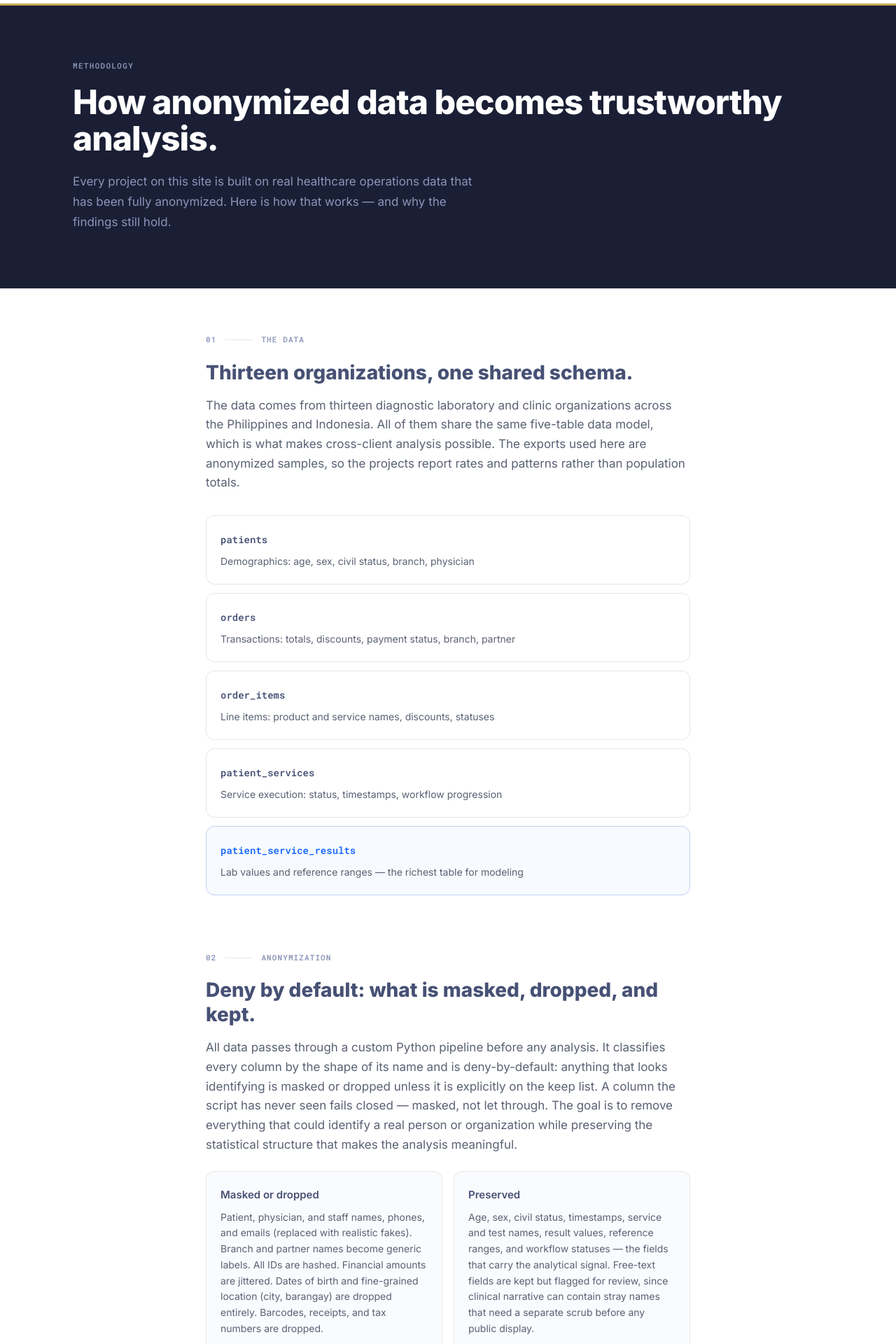
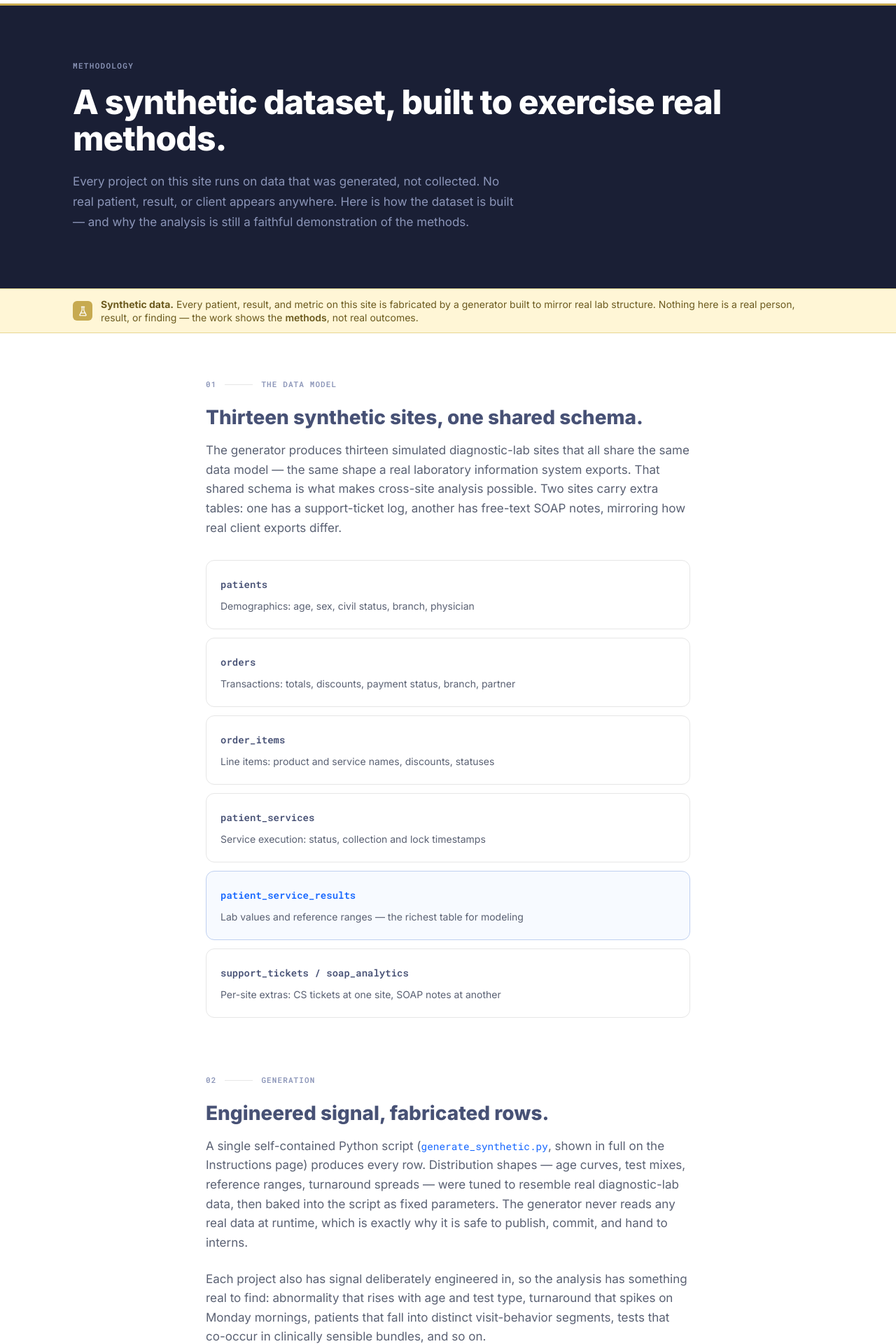
Before and after one commit to OrangeJuice023/dashlabs-sample-project, a Next.js app: page /methodology in a window 1280 px wide. Shown: the part 60-1980 px from the top of the page at 70% size. Built offline with nearby package versions, Linux system fonts and the light colour scheme.

Commit message:
Update page.tsx

```diff
--- a/src/app/methodology/page.tsx
+++ b/src/app/methodology/page.tsx
@@ -1,3 +1,5 @@
+import { SyntheticBadge } from "@/components/SyntheticBadge";
+
 function SectionLabel(props: { number: string; label: string }) {
   return (
     <div className="flex items-center gap-3 mb-5">
@@ -12,15 +14,16 @@ const tables = [
   { name: "patients", desc: "Demographics: age, sex, civil status, branch, physician" },
   { name: "orders", desc: "Transactions: totals, discounts, payment status, branch, partner" },
   { name: "order_items", desc: "Line items: product and service names, discounts, statuses" },
-  { name: "patient_services", desc: "Service execution: status, timestamps, workflow progression" },
+  { name: "patient_services", desc: "Service execution: status, collection and lock timestamps" },
   { name: "patient_service_results", desc: "Lab values and reference ranges — the richest table for modeling" },
+  { name: "support_tickets / soap_analytics", desc: "Per-site extras: CS tickets at one site, SOAP notes at another" },
 ];
 
 const standards = [
-  { title: "Honest metrics only", desc: "Every reported metric comes from real model evaluation on the anonymized data. Where a model underperforms — or where the data cannot support a project at all — the page says so plainly." },
-  { title: "No data leakage", desc: "Features that would not be available at prediction time are excluded. Reference ranges, for example, are used only to create labels — never as model inputs." },
-  { title: "Stated limitations", desc: "Each project ends with an honest account of what the analysis cannot do. Several projects are explicitly marked limited or in development where the data does not support a real result." },
-  { title: "Validation discipline", desc: "Stratified splits, cross-validation, and metrics appropriate to each problem (AUC-ROC, MAE, lift, silhouette) rather than accuracy alone." },
+  { title: "Real models, synthetic data", desc: "Every metric comes from running a real model on the synthetic data — actual train/test splits, actual scoring. What is fabricated is the data, not the evaluation." },
+  { title: "No data leakage", desc: "Features that would not exist at prediction time are excluded. Reference ranges, for example, create the abnormal label but are never fed to the model as inputs." },
+  { title: "Findings are illustrative", desc: "Because the signal in the data was engineered into the generator, the numbers show that the method works — not that a real-world fact was discovered. Each project says so plainly." },
+  { title: "Validation discipline", desc: "Stratified splits, held-out test sets, and metrics matched to each problem (AUC-ROC, MAE, lift, silhouette) rather than accuracy alone." },
 ];
 
 export default function MethodologyPage() {
@@ -34,33 +37,35 @@ export default function MethodologyPage() {
             Methodology
           </p>
           <h1 className="text-[2.5rem] md:text-[3rem] font-extrabold text-white leading-[1.1] tracking-[-0.02em] mb-5">
-            How anonymized data becomes trustworthy analysis.
+            A synthetic dataset, built to exercise real methods.
           </h1>
-          <p className="text-[1.0625rem] text-[#8B95B8] max-w-[600px] leading-[1.7]">
-            Every project on this site is built on real healthcare operations data that has been fully anonymized. Here is how that works — and why the findings still hold.
+          <p className="text-[1.0625rem] text-[#8B95B8] max-w-[640px] leading-[1.7]">
+            Every project on this site runs on data that was generated, not collected. No real patient, result, or client appears anywhere. Here is how the dataset is built — and why the analysis is still a faithful demonstration of the methods.
           </p>
         </div>
       </div>
+
+      <SyntheticBadge variant="banner" />
 
       {/* Content */}
       <div className="max-w-[820px] mx-auto px-8 md:px-12 lg:px-16 py-16 space-y-20">
 
         {/* The data */}
         <section>
-          <SectionLabel number="01" label="The Data" />
+          <SectionLabel number="01" label="The Data Model" />
           <h2 className="text-[1.75rem] font-extrabold text-[#475175] leading-tight mb-4">
-            Thirteen organizations, one shared schema.
+            Thirteen synthetic sites, one shared schema.
           </h2>
           <p className="text-[1.0625rem] text-[#5A6173] leading-relaxed mb-8">
-            The data comes from thirteen diagnostic laboratory and clinic organizations across the Philippines and Indonesia. All of them share the same five-table data model, which is what makes cross-client analysis possible. The exports used here are anonymized samples, so the projects report rates and patterns rather than population totals.
+            The generator produces thirteen simulated diagnostic-lab sites that all share the same data model — the same shape a real laboratory information system exports. That shared schema is what makes cross-site analysis possible. Two sites carry extra tables: one has a support-ticket log, another has free-text SOAP notes, mirroring how real client exports differ.
           </p>
           <div className="space-y-3">
             {tables.map(function renderTable(t, i) {
-              var last = i === 4;
-              var cls = "p-5 rounded-xl border " + (last ? "border-[#BFD0F0] bg-[#ECF2FE]/40" : "border-[#E6E6E6] bg-white");
+              var rich = i === 4;
+              var cls = "p-5 rounded-xl border " + (rich ? "border-[#BFD0F0] bg-[#ECF2FE]/40" : "border-[#E6E6E6] bg-white");
               return (
                 <div key={t.name} className={cls}>
-                  <code className={"font-mono text-sm font-bold " + (last ? "text-[#1566FF]" : "text-[#475175]")}>{t.name}</code>
+                  <code className={"font-mono text-sm font-bold " + (rich ? "text-[#1566FF]" : "text-[#475175]")}>{t.name}</code>
                   <p className="text-[0.875rem] text-[#5A6173] mt-1.5">{t.desc}</p>
                 </div>
               );
@@ -68,23 +73,26 @@ export default function MethodologyPage() {
           </div>
         </section>
 
-        {/* Anonymization */}
+        {/* Generation */}
         <section>
-          <SectionLabel number="02" label="Anonymization" />
+          <SectionLabel number="02" label="Generation" />
           <h2 className="text-[1.75rem] font-extrabold text-[#475175] leading-tight mb-4">
-            Deny by default: what is masked, dropped, and kept.
+            Engineered signal, fabricated rows.
           </h2>
           <p className="text-[1.0625rem] text-[#5A6173] leading-relaxed mb-6">
-            All data passes through a custom Python pipeline before any analysis. It classifies every column by the shape of its name and is deny-by-default: anything that looks identifying is masked or dropped unless it is explicitly on the keep list. A column the script has never seen fails closed — masked, not let through. The goal is to remove everything that could identify a real person or organization while preserving the statistical structure that makes the analysis meaningful.
+            A single self-contained Python script (<code className="font-mono text-[0.9rem] text-[#1566FF]">generate_synthetic.py</code>, shown in full on the Instructions page) produces every row. Distribution shapes — age curves, test mixes, reference ranges, turnaround spreads — were tuned to resemble real diagnostic-lab data, then baked into the script as fixed parameters. The generator never reads any real data at runtime, which is exactly why it is safe to publish, commit, and hand to interns.
+          </p>
+          <p className="text-[1.0625rem] text-[#5A6173] leading-relaxed mb-6">
+            Each project also has signal deliberately engineered in, so the analysis has something real to find: abnormality that rises with age and test type, turnaround that spikes on Monday mornings, patients that fall into distinct visit-behavior segments, tests that co-occur in clinically sensible bundles, and so on.
           </p>
           <div className="grid grid-cols-1 md:grid-cols-2 gap-4">
             <div className="p-5 rounded-xl bg-[#FAFBFE] border border-[#E6E6E6]">
-              <p className="font-semibold text-[#475175] text-[0.9375rem] mb-2">Masked or dropped</p>
-              <p className="text-[0.875rem] text-[#5A6173] leading-relaxed">Patient, physician, and staff names, phones, and emails (replaced with realistic fakes). Branch and partner names become generic labels. All IDs are hashed. Financial amounts are jittered. Dates of birth and fine-grained location (city, barangay) are dropped entirely. Barcodes, receipts, and tax numbers are dropped.</p>
+              <p className="font-semibold text-[#475175] text-[0.9375rem] mb-2">Engineered in</p>
+              <p className="text-[0.875rem] text-[#5A6173] leading-relaxed">Age- and test-driven abnormal rates, weekday and peak-hour turnaround effects, per-patient visit segments, test-bundle co-occurrence, seeded revenue anomalies, keyword-separable ticket categories, multilingual radiology impressions, and per-site operational offsets so benchmarking shows real spread.</p>
             </div>
             <div className="p-5 rounded-xl bg-[#FAFBFE] border border-[#E6E6E6]">
-              <p className="font-semibold text-[#475175] text-[0.9375rem] mb-2">Preserved</p>
-              <p className="text-[0.875rem] text-[#5A6173] leading-relaxed">Age, sex, civil status, timestamps, service and test names, result values, reference ranges, and workflow statuses — the fields that carry the analytical signal. Free-text fields are kept but flagged for review, since clinical narrative can contain stray names that need a separate scrub before any public display.</p>
+              <p className="font-semibold text-[#475175] text-[0.9375rem] mb-2">Kept playful, kept clear</p>
+              <p className="text-[0.875rem] text-[#5A6173] leading-relaxed">Patient names mix ordinary fakes with a few pop-culture and fantasy easter eggs, and some addresses come from places that do not exist — a deliberate signal that no row is a real person. The clinical columns stay realistic so the data science reads professionally.</p>
             </div>
           </div>
         </section>
@@ -114,15 +122,15 @@ export default function MethodologyPage() {
 
         {/* Why it still works */}
         <section>
-          <SectionLabel number="04" label="Why It Still Holds" />
+          <SectionLabel number="04" label="Why It Still Demonstrates Skill" />
           <h2 className="text-[1.75rem] font-extrabold text-[#475175] leading-tight mb-4">
-            Anonymized data still tells a real story.
+            The pipeline is identical to one run on real data.
           </h2>
           <p className="text-[1.0625rem] text-[#5A6173] leading-relaxed mb-4">
-            Masking identifiers does not change the relationships in the data. A 60-year-old patient is still 60. An abnormal result is still abnormal. The time between sample collection and result is unchanged. Because the analytically meaningful fields are preserved, the models learn the same patterns they would on the raw data.
+            Loading six related tables, joining them on the right keys, engineering features from timestamps and categories, handling class imbalance, choosing the right metric, validating on held-out data — all of that is exactly what these projects do, and exactly what the same work on real data would require. Swap the synthetic files for real exports and the code runs unchanged.
           </p>
           <p className="text-[1.0625rem] text-[#5A6173] leading-relaxed">
-            The one deliberate exception is financial amounts, which are jittered by about 15%. This blurs exact peso figures while keeping distributions and outliers intact — which is why the revenue anomaly project reports patterns rather than exact amounts, and treats its results as illustrative.
+            What changes is the claim. A 0.78 AUC here means the model recovered the signal that was engineered into the generator — not that a real clinical pattern was discovered. So every project reports its numbers as a demonstration of method, and the production-path section spells out what a real deployment would still need: real labeled outcomes, temporal validation, and live inference.
           </p>
         </section>
 
```
